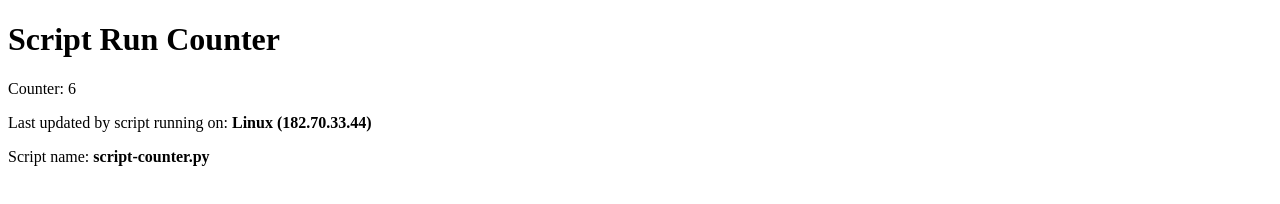
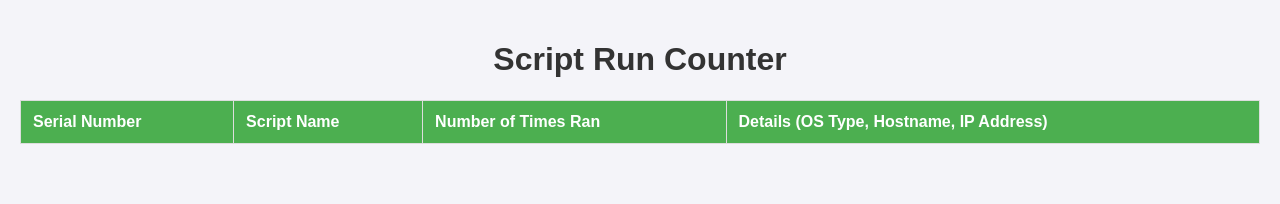
Before and after one commit to randumduck/script-counter, a plain HTML site: page index.html in a window 1280 px wide. Drawn offline with Linux system fonts and the light colour scheme; no server answers.

Commit message:
Update index.html

```diff
--- a/index.html
+++ b/index.html
@@ -1,21 +1,69 @@
-
 <!DOCTYPE html>
 <html lang="en">
 <head>
     <meta charset="UTF-8">
     <title>Script Run Counter</title>
+    <style>
+        body {
+            font-family: Arial, sans-serif;
+            background-color: #f4f4f9;
+            margin: 0;
+            padding: 20px;
+        }
+        h1 {
+            text-align: center;
+            color: #333;
+        }
+        table {
+            width: 100%;
+            border-collapse: collapse;
+            margin: 20px 0;
+        }
+        th, td {
+            padding: 12px;
+            border: 1px solid #ddd;
+            text-align: left;
+        }
+        th {
+            background-color: #4CAF50;
+            color: white;
+        }
+        tr:nth-child(even) {
+            background-color: #f2f2f2;
+        }
+    </style>
 </head>
 <body>
     <h1>Script Run Counter</h1>
-    <p>Counter: <span id="counter">Loading...</span></p>
-    <p>Last updated by script running on: <strong>Linux (182.70.33.44)</strong></p>
-    <p>Script name: <strong>script-counter.py</strong></p>
+    <table>
+        <thead>
+            <tr>
+                <th>Serial Number</th>
+                <th>Script Name</th>
+                <th>Number of Times Ran</th>
+                <th>Details (OS Type, Hostname, IP Address)</th>
+            </tr>
+        </thead>
+        <tbody id="counter-table">
+            <!-- Data will be inserted here by JavaScript -->
+        </tbody>
+    </table>
 
     <script>
-        fetch('https://raw.githubusercontent.com/randumduck/script-counter/main/counter.txt')
-            .then(response => response.text())
+        fetch('https://raw.githubusercontent.com/your_username/your_repo/main/counter.json')
+            .then(response => response.json())
             .then(data => {
-                document.getElementById('counter').innerText = data;
+                const tableBody = document.getElementById('counter-table');
+                data.forEach(entry => {
+                    const row = document.createElement('tr');
+                    row.innerHTML = `
+                        <td>${entry.serial_number}</td>
+                        <td>${entry.script_name}</td>
+                        <td>${entry.count}</td>
+                        <td>${entry.details.map(detail => `${detail.os_name}, ${detail.hostname}, ${detail.ip_address}`).join('<br>')}</td>
+                    `;
+                    tableBody.appendChild(row);
+                });
             });
     </script>
 </body>
```
